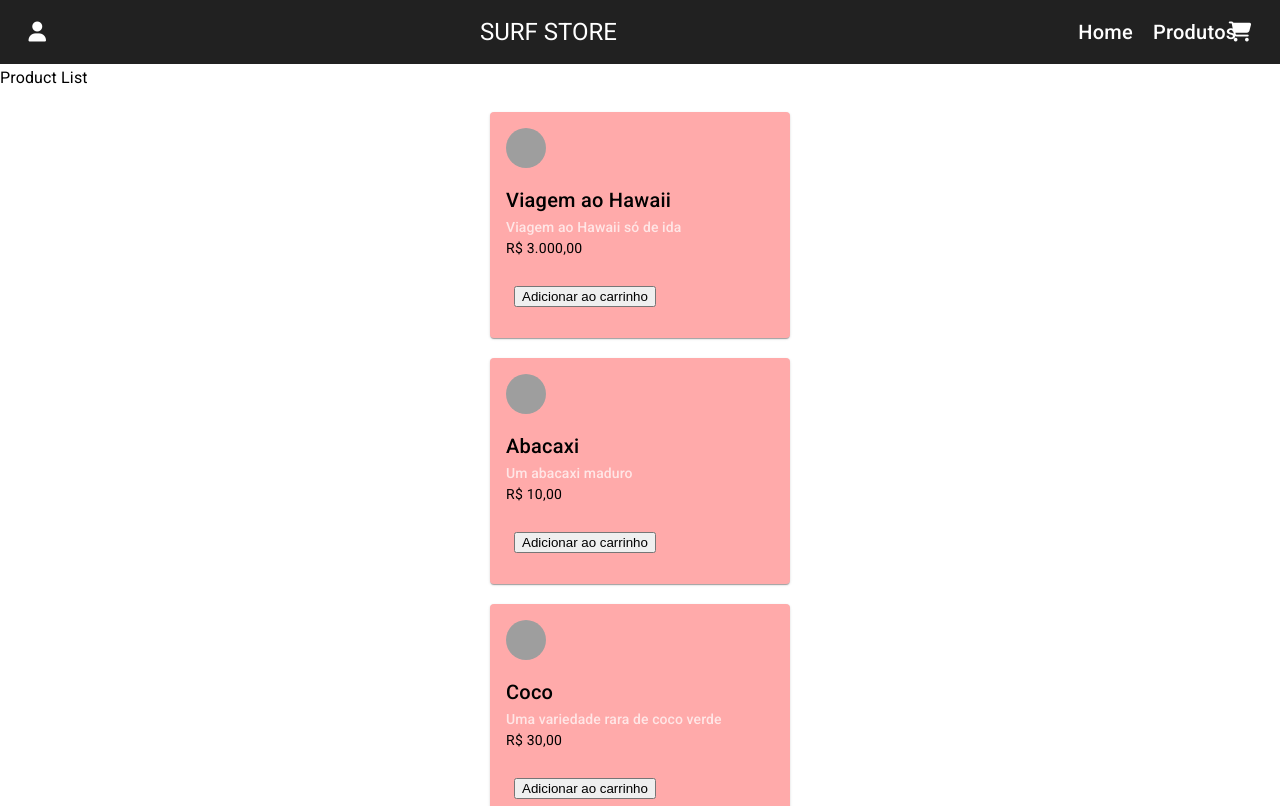
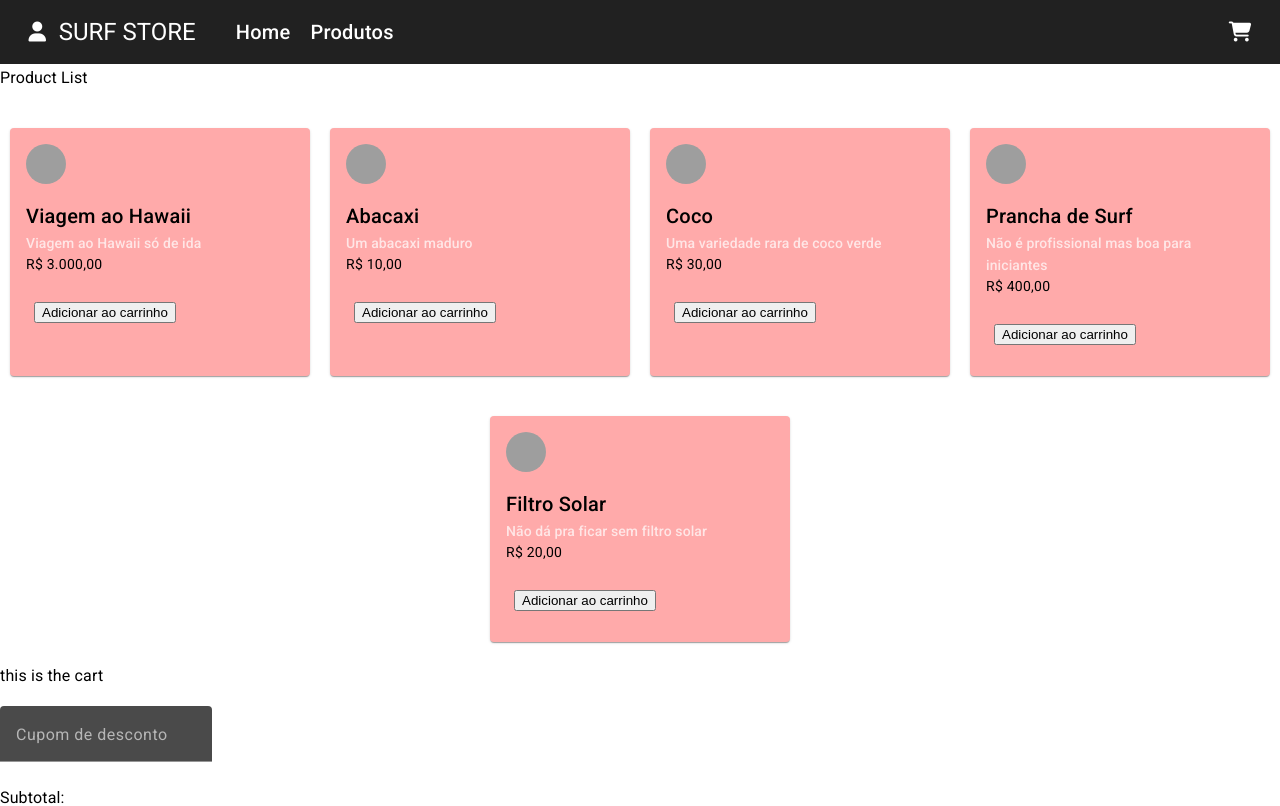
Before and after one commit to caueonofri/that-cart-view, an Angular app: page /produtos in a window 1280 px wide. Shown: the top 806 px of the page. Built offline with nearby package versions, Linux system fonts and the light colour scheme; grey boxes are pictures that could not be loaded.

Commit message:
chore: apply css

```diff
--- a/src/app/app.component.scss
+++ b/src/app/app.component.scss
@@ -7,7 +7,6 @@
 @import "./styles/state";
 @import "./styles/theme";
 
-
 .example-header-image {
   background-image: url('https://material.angular.io/assets/img/examples/shiba1.jpg');
   background-size: cover;
--- a/src/app/styles/_base.scss
+++ b/src/app/styles/_base.scss
@@ -2,9 +2,14 @@
 // no classes or ids are allowed here
 
 html, body, form { margin: 0; padding: 0; }
-input[type=text] { border: 1px solid #999; }
-a { color: #039; }
-a:hover { color: #03C; }
+a {
+  text-decoration: none;
+  color:antiquewhite;
+  &:hover {
+    color:palevioletred;
+    text-decoration: dotted;
+  }
+}
 i {margin: 1%;}
 
 nav {
--- a/src/app/styles/_layout.scss
+++ b/src/app/styles/_layout.scss
@@ -1,4 +1,10 @@
+.free-space {
+  flex: 1 1 auto;
+}
+
 .cardlist {
+  display: flex;
+  flex-flow: row wrap;
   &-item {
     background-color: #ffaaaa;
     width: 300px;
```
